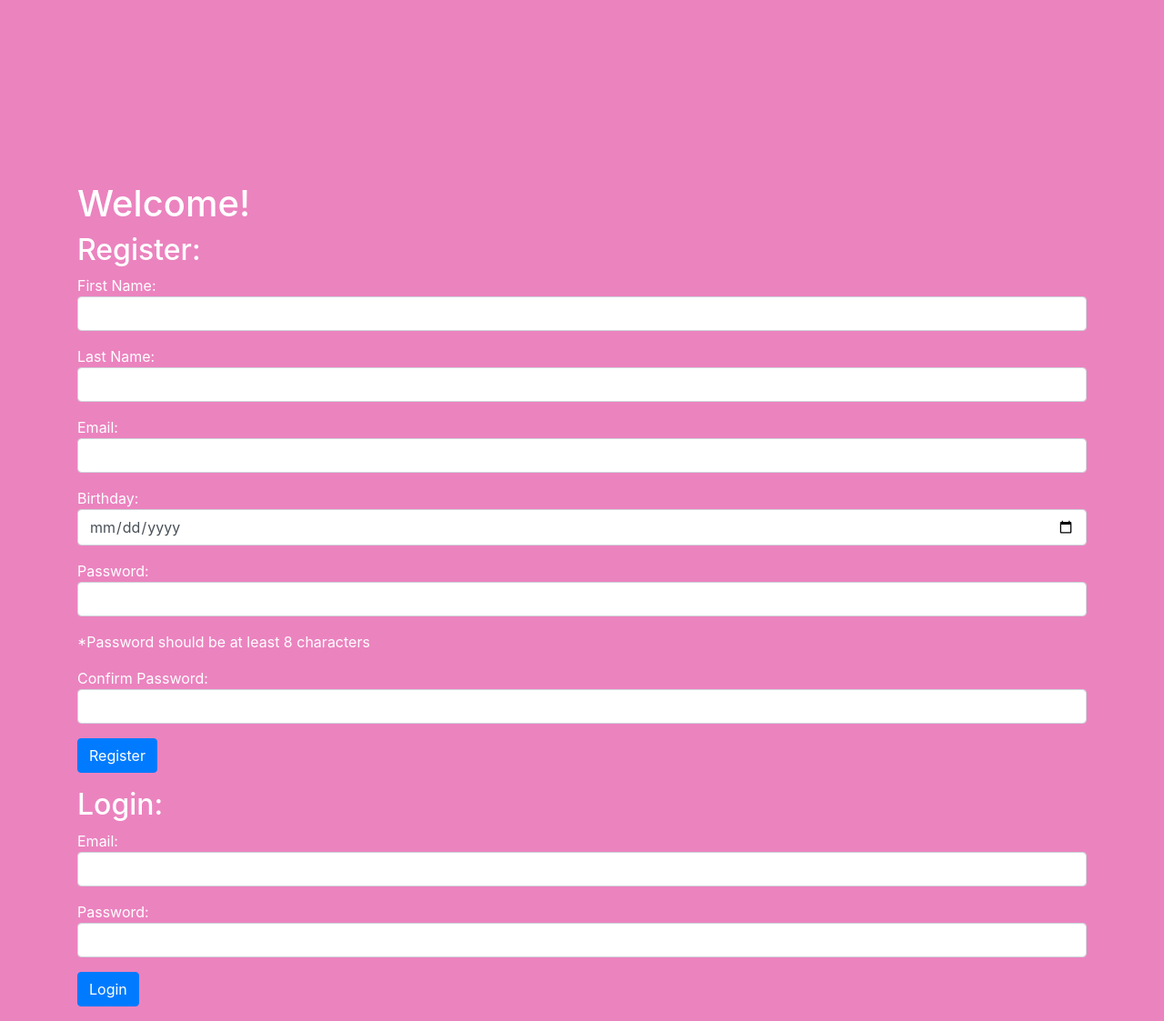
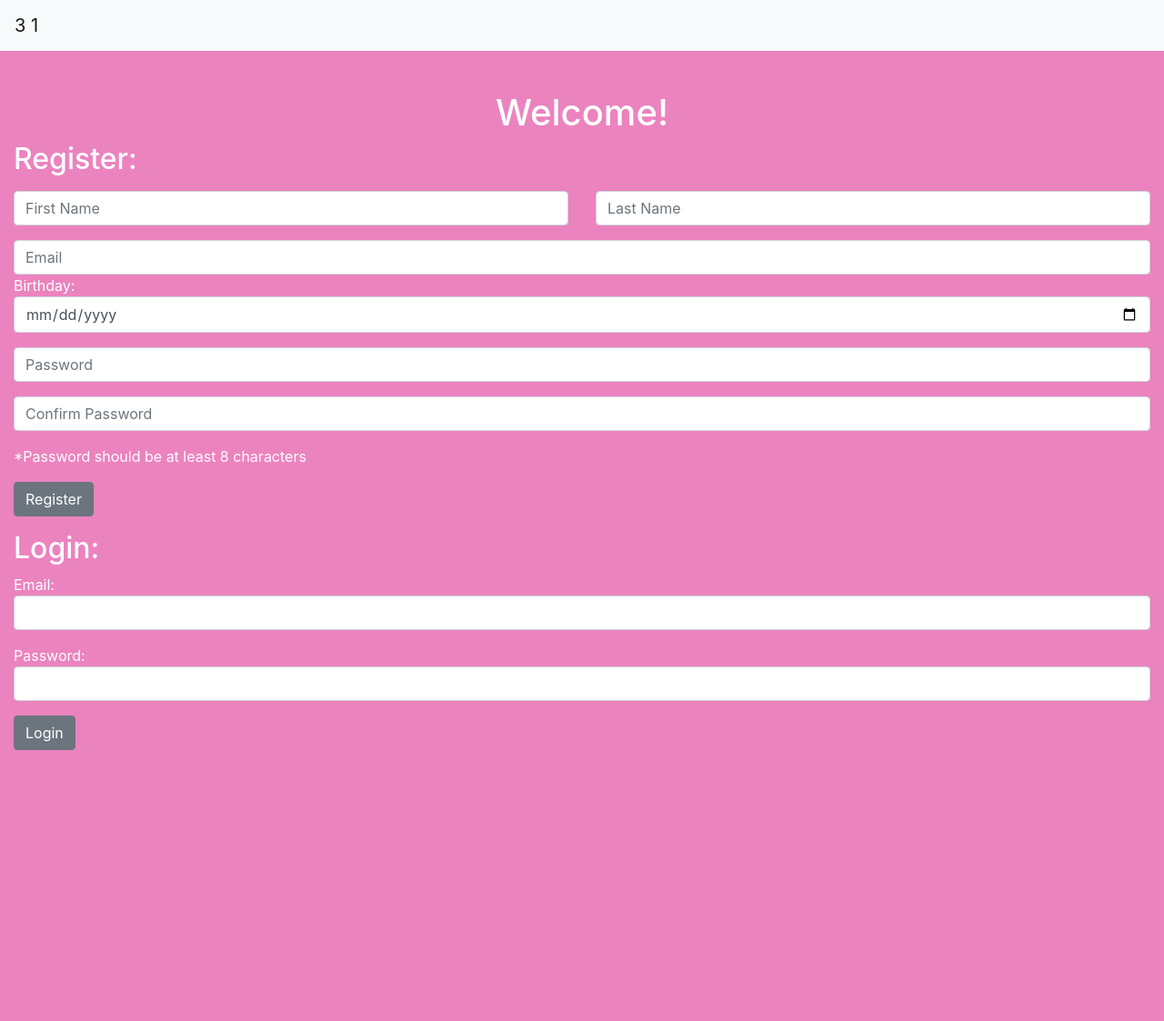
Before and after one commit to ccasil/BRB31, a Django app: page / in a window 1280 px wide. Shown: the whole page at 91% size. After the commit the page ends 825 px from the top, so only its background shows below. Run offline with Django 3.2, Linux system fonts and the light colour scheme; parts of the project's set-up code (start-up, migrations or seed data) failed here and were passed over; some libraries are stand-ins or nearby versions.

Commit message:
countdown timer needs to be automated

```diff
--- a/apps/br/static/br/css/style.css
+++ b/apps/br/static/br/css/style.css
@@ -3,7 +3,10 @@
 	padding: 0px;
 }
 body {
-	padding-top: 200px;
+	padding-top: 100px;
+}
+h1 {
+	text-align: center;
 }
 #timer{
 	text-align: center;
@@ -44,7 +47,7 @@ a:hover {
 	text-decoration: none;
 }
 .flavorlink {
-	font-size: 12px;
+	font-size: 15px;
 	text-align: center;
 }
 body{
--- a/apps/br/templates/br/display.html
+++ b/apps/br/templates/br/display.html
@@ -45,6 +45,7 @@
 	<img class="inline" src="{% static 'br/images/' %}{{ flavors.imgname }}">
 	<p class="inline"> {{ flavors.description }}</p>
 	<hr>
+	<p>{{ ranking.rank }}</p>
 		<p><a href="/addtofavorites/{{ flavors.id }}">Add to Favorites</a></p>
 		<p><a href="/removefromfavorites/{{ flavors.id }}">Remove from Favorites</a></p>
 
--- a/apps/br/templates/br/flavors.html
+++ b/apps/br/templates/br/flavors.html
@@ -45,8 +45,8 @@
 {% for z in flavors %}
 
 <div class="panel panel-default inline">
-	<div class="panel-heading"><img class="center" src="{% static 'br/images/' %}{{ z.imgname }}"></div>
-	<div class="panel-body"><a href="display/{{ z.id }}" class="flavorlink">{{ z.flavor }}</a></div>
+	<div class="panel-heading flavorlink"><a href="display/{{ z.id }}" class="flavorlink">{{ z.flavor }}</a></div>
+	<div class="panel-body"><img class="center" src="{% static 'br/images/' %}{{ z.imgname }}"></div>
 </div>
 {% endfor %}
 
--- a/apps/br/templates/br/index.html
+++ b/apps/br/templates/br/index.html
@@ -12,26 +12,38 @@
 </head>
 
 <body>
-<div class="container">
+	<div class="container-fluid">
+		<!--Navbar-->
+		<nav class="navbar navbar-expand-lg navbar-light fixed-top bg-light">
+			<a class="navbar-brand" href="#">3 1</a>
+		</nav>
+
 	<h1>Welcome!</h1>
 	<h2>Register:</h2>
 	<form class= "form-group" action='/register' method='post'>
 		{% csrf_token %}
-	    <p>First Name: <input class="form-control" type='text' name='first_name'></p>
-	    <p>Last Name: <input class="form-control" type='text' name='last_name'></p>
-	    <p>Email: <input class="form-control" type='text' name='email'></p>
-	    <p>Birthday: <input class="form-control" type="date" name="birthday"></p>
-	    <p>Password: <input class="form-control" type='password' name='password'></p>
-	    <p>*Password should be at least 8 characters</p>
-	    <p>Confirm Password: <input class="form-control" type='password' name='cpassword'></p>
-	    <input class="btn btn-primary" type='submit' value='Register'>
+		<p><div class="row">
+			<div class="col">
+				<input type="text" class="form-control" placeholder="First Name" name="first_name">
+			</div>
+			<div class="col">
+				<input type="text" class="form-control" placeholder="Last Name" name="last_name">
+			</div>
+		</div></p>
+	    <input class="form-control" type='text' placeholder="Email" name='email'>
+	    <p>Birthday: <input class="form-control inline" type="date" placeholder="Birthday" name="birthday"></p>
+	    <p><input class="form-control" type='password' placeholder="Password" name='password'></p>
+
+		<p><input class="form-control" type='password' placeholder="Confirm Password" name='cpassword'></p>
+		<p>*Password should be at least 8 characters</p>
+	    <input class="btn btn-secondary" type='submit' value='Register'>
 	</form>
 	<h2>Login:</h2>
 	<form class= "form-group" action='/login' method='post'>
 		{% csrf_token %}
 	    <p>Email: <input class="form-control" type='text' name='email'></p>
 	    <p>Password: <input class="form-control" type='password' name='password'></p>
-	    <input class="btn btn-primary" type='submit' value='Login'>
+	    <input class="btn btn-secondary" type='submit' value='Login'>
 	</form>
 
 {% if messages %}
--- a/apps/br/templates/br/welcome.html
+++ b/apps/br/templates/br/welcome.html
@@ -39,7 +39,7 @@
 					};
 
 					infoWindow.setPosition(pos);
-					infoWindow.setContent('You Are Here');
+					infoWindow.setContent("Where is the nearest Baskin Robbin's?");
 					infoWindow.open(map);
 					map.setCenter(pos);
 
--- a/apps/br/views.py
+++ b/apps/br/views.py
@@ -3,7 +3,8 @@ from __future__ import unicode_literals
 from django.shortcuts import render, redirect
 from .models import *
 from django.contrib import messages
-from time import gmtime, strftime
+from datetime import date, time, datetime, timedelta
+# from time import gmtime, strftime
 import bcrypt
 
 def index(request):
@@ -11,8 +12,8 @@ def index(request):
 
 def register(request):
 	if request.method == 'POST':
-		password = request.POST['password']
-		cpassword = request.POST['cpassword']
+		# password = request.POST['password']
+		# cpassword = request.POST['cpassword']
 		errors = User.objects.basic_validator(request.POST)
 		if 'userreg' in errors:
 			request.session['id'] = errors['userreg'].id
@@ -35,9 +36,18 @@ def login(request):
 	return redirect('/')
 
 def welcome(request):
+	today = date.today()
+	january = date(today.year, 1, 31)
+	march = date(today.year, 3, 31)
+	may = date(today.year, 5, 31)
+	july = date(today.year, 7, 31)
+	august = date(today.year, 8, 31)
+	october = date(today.year, 10, 31)
+	december = date(today.year, 12, 31)
 	data = {
-		"time": strftime("%B %d, %Y %H:%M %p", gmtime())
+		"time": "There are %d days until the next 31st of the month!" % ((july - today).days)
 		# http://strftime.org/
+		# https: // www.guru99.com/date-time-and-datetime-classes-in-python.html
 	}
 	return render(request, 'br/welcome.html', data)
 
@@ -71,7 +81,7 @@ def removefromfavorites(request,id):
 def display(request,id):
 	data = {
 		'flavors': IceCream.objects.get(id=id),
-		'item': IceCream.objects.filter(users=request.session['id'])
+		# 'ranking': Ranking.objects.get(favoriter_id=request.session['id'])
 	}
 	return render(request, 'br/display.html', data)
 
```
Also changed, not shown: db.sqlite3, 1 other file.
